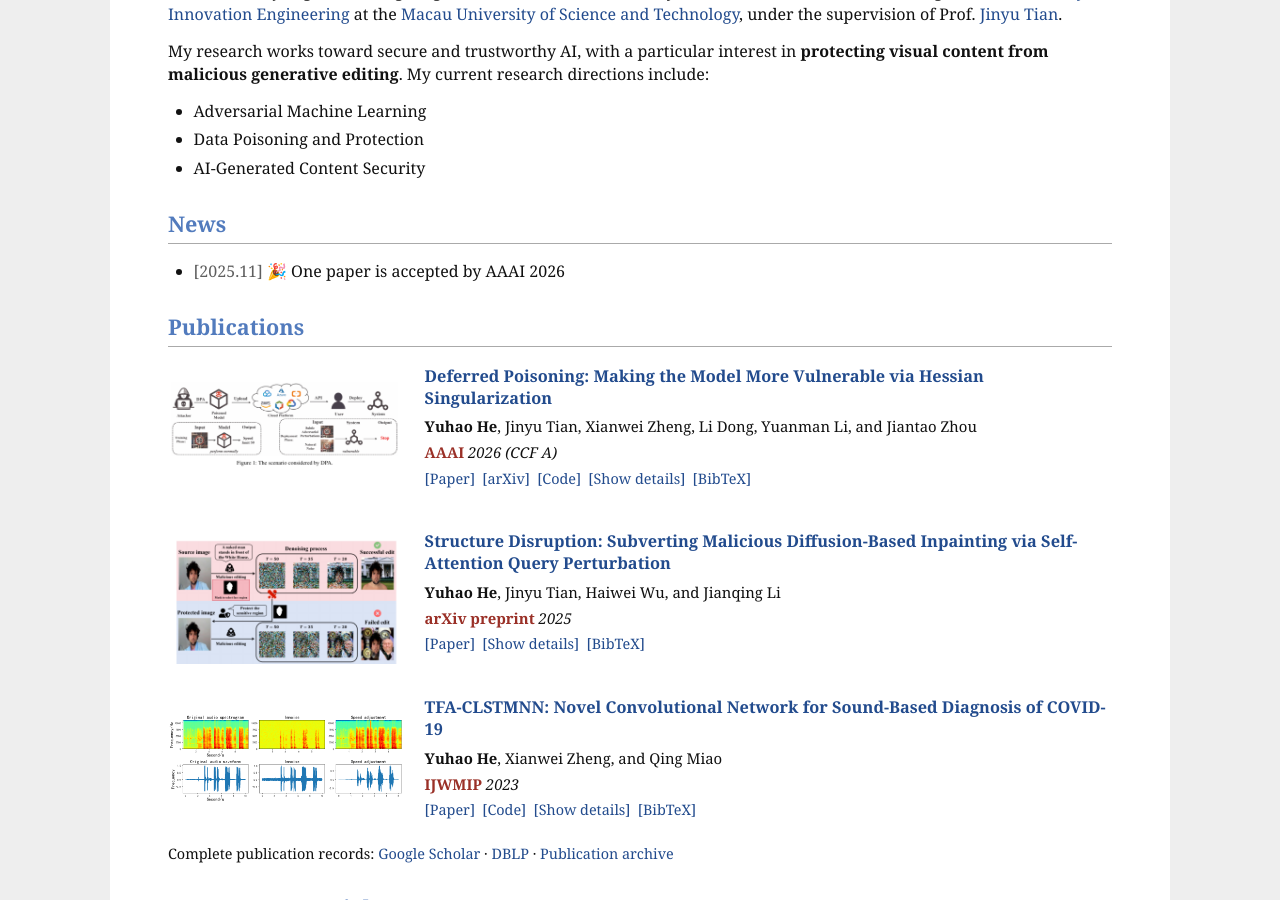
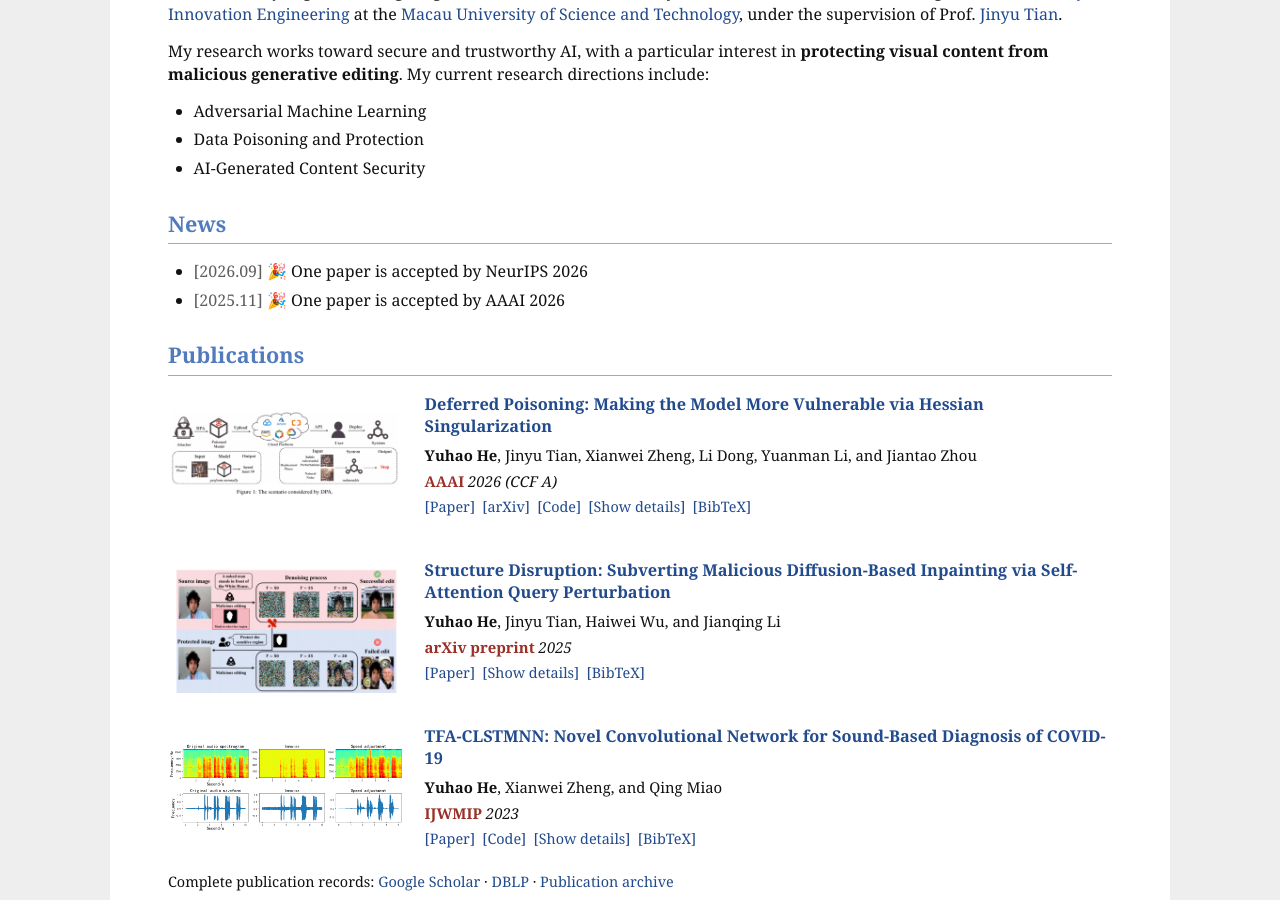
Before and after one commit to Anson-He/Anson-He.github.io, a Jekyll site: the page built from _pages/about.md, in a window 1280 px wide and 900 px high, scrolled down 385 px. Built offline with Jekyll 4.4.1, drawn with Linux system fonts in a browser that asks for light colours.

Commit message:
Add NeurIPS 2026 acceptance news

```diff
--- a/_data/manual_news.yml
+++ b/_data/manual_news.yml
@@ -1,7 +1,3 @@
 # Optional curated updates. These are preserved when publications sync.
-# Example:
-# - date: "2026.01"
-#   text: "Released a new research codebase."
-#   url: "https://github.com/Anson-He"
-#   label: "Code"
-[]
+- date: "2026.09"
+  text: "🎉 One paper is accepted by NeurIPS 2026"
--- a/_pages/about.md
+++ b/_pages/about.md
@@ -43,10 +43,8 @@ My research works toward secure and trustworthy AI, with a particular interest i
 ## News
 
 <ul class="news-list">
-{% for item in site.data.auto_news %}
-  <li><span>[{{ item.date }}]</span> {{ item.text }}</li>
-{% endfor %}
-{% for item in site.data.manual_news %}
+{% assign combined_news = site.data.auto_news | concat: site.data.manual_news | sort: "date" | reverse %}
+{% for item in combined_news %}
   <li><span>[{{ item.date }}]</span> {{ item.text }}{% if item.url %} <a href="{{ item.url }}">[{{ item.label | default: "Link" }}]</a>{% endif %}</li>
 {% endfor %}
 </ul>
```
